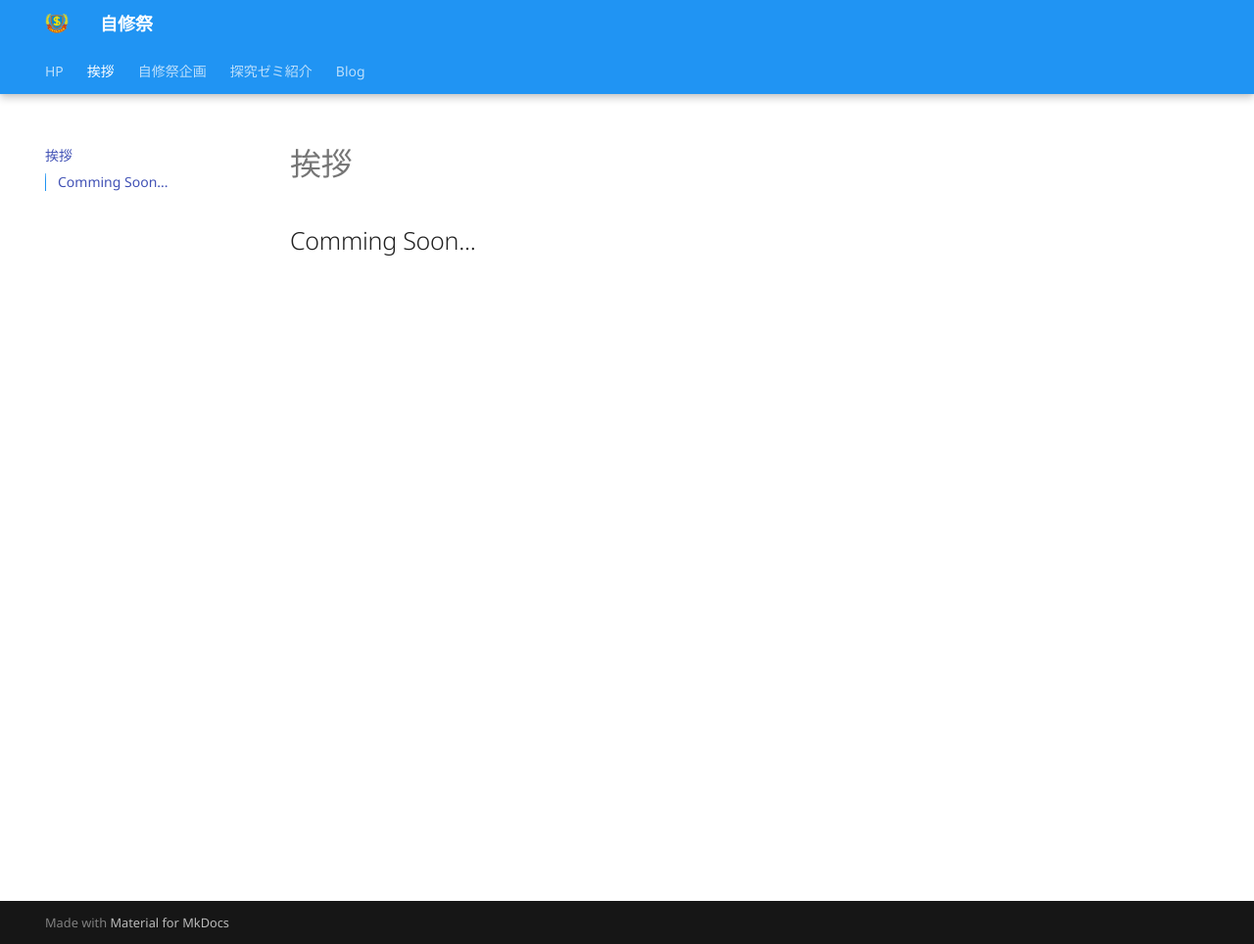
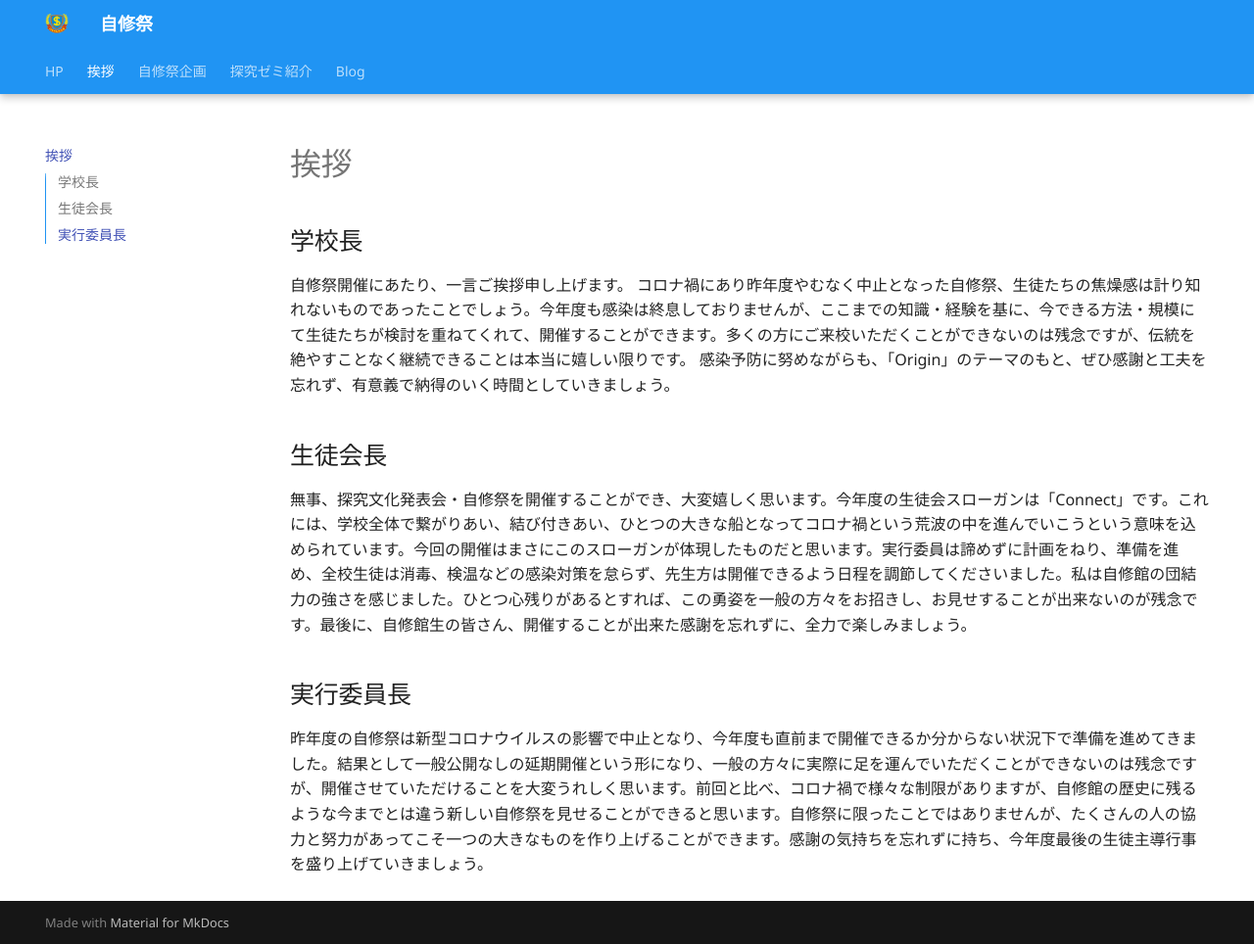
Before and after one commit to JSfes/JSfes.github.io, an MkDocs documentation site: the page built from docs/greeting.md, in a window 1280 px wide and 964 px high. Shown: the whole window at 98% size. Built offline with MkDocs 1.6.1 and Material for MkDocs 9.7.7, drawn with Linux system fonts in a browser that asks for light colours.

Commit message:
[Add]: 学校長・実行委員長・生徒会長 挨拶

```diff
--- a/docs/greeting.md
+++ b/docs/greeting.md
@@ -4,4 +4,13 @@ description: 実行委員長、生徒会長、及び学校長の挨拶
 ---
 # 挨拶
 
-## Comming Soon...
+## 学校長
+自修祭開催にあたり、一言ご挨拶申し上げます。
+コロナ禍にあり昨年度やむなく中止となった自修祭、生徒たちの焦燥感は計り知れないものであったことでしょう。今年度も感染は終息しておりませんが、ここまでの知識・経験を基に、今できる方法・規模にて生徒たちが検討を重ねてくれて、開催することができます。多くの方にご来校いただくことができないのは残念ですが、伝統を絶やすことなく継続できることは本当に嬉しい限りです。
+感染予防に努めながらも、「Origin」のテーマのもと、ぜひ感謝と工夫を忘れず、有意義で納得のいく時間としていきましょう。
+
+## 生徒会長
+無事、探究文化発表会・自修祭を開催することができ、大変嬉しく思います。今年度の生徒会スローガンは「Connect」です。これには、学校全体で繋がりあい、結び付きあい、ひとつの大きな船となってコロナ禍という荒波の中を進んでいこうという意味を込められています。今回の開催はまさにこのスローガンが体現したものだと思います。実行委員は諦めずに計画をねり、準備を進め、全校生徒は消毒、検温などの感染対策を怠らず、先生方は開催できるよう日程を調節してくださいました。私は自修館の団結力の強さを感じました。ひとつ心残りがあるとすれば、この勇姿を一般の方々をお招きし、お見せすることが出来ないのが残念です。最後に、自修館生の皆さん、開催することが出来た感謝を忘れずに、全力で楽しみましょう。
+
+## 実行委員長
+昨年度の自修祭は新型コロナウイルスの影響で中止となり、今年度も直前まで開催できるか分からない状況下で準備を進めてきました。結果として一般公開なしの延期開催という形になり、一般の方々に実際に足を運んでいただくことができないのは残念ですが、開催させていただけることを大変うれしく思います。前回と比べ、コロナ禍で様々な制限がありますが、自修館の歴史に残るような今までとは違う新しい自修祭を見せることができると思います。自修祭に限ったことではありませんが、たくさんの人の協力と努力があってこそ一つの大きなものを作り上げることができます。感謝の気持ちを忘れずに持ち、今年度最後の生徒主導行事を盛り上げていきましょう。
```
